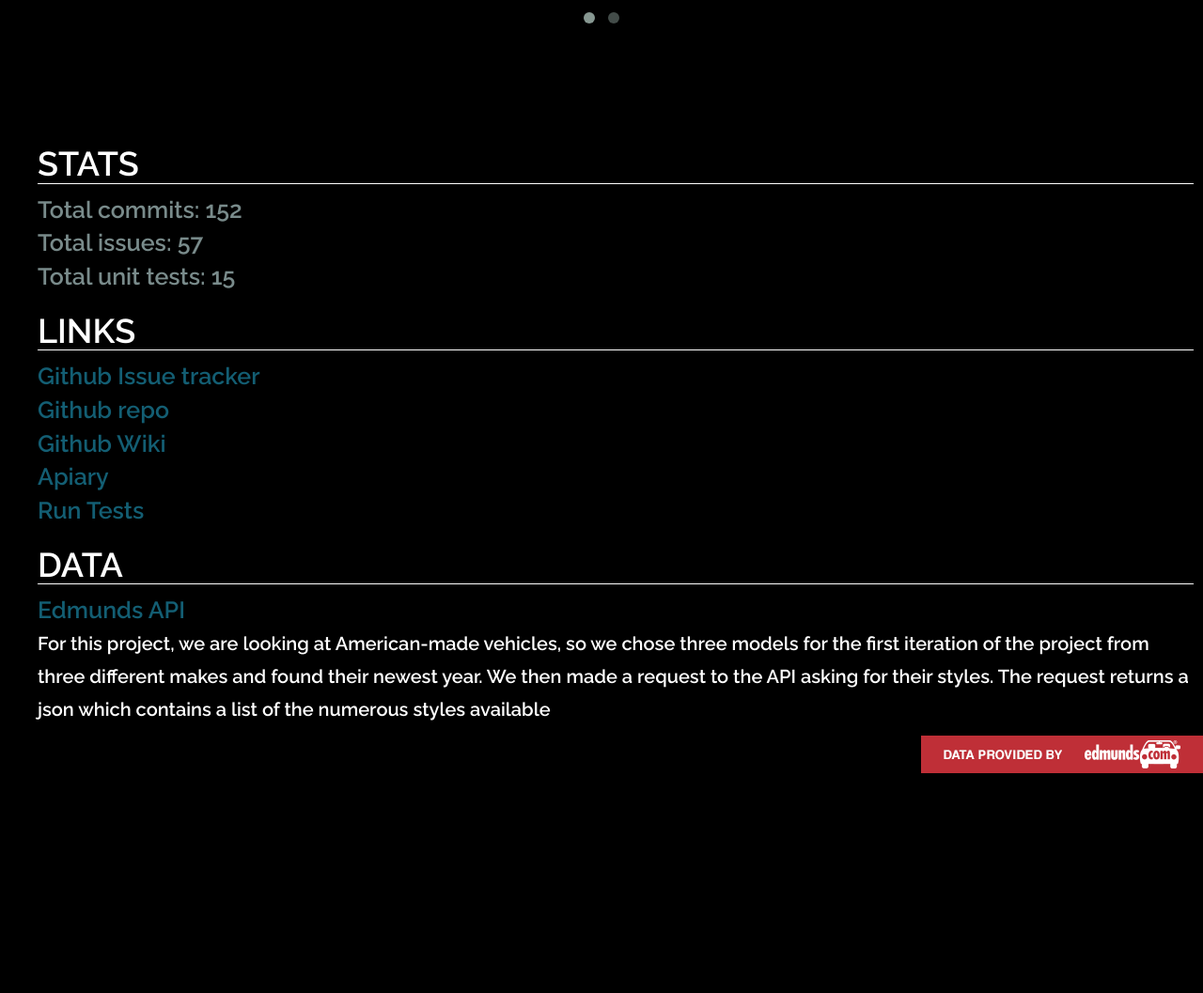
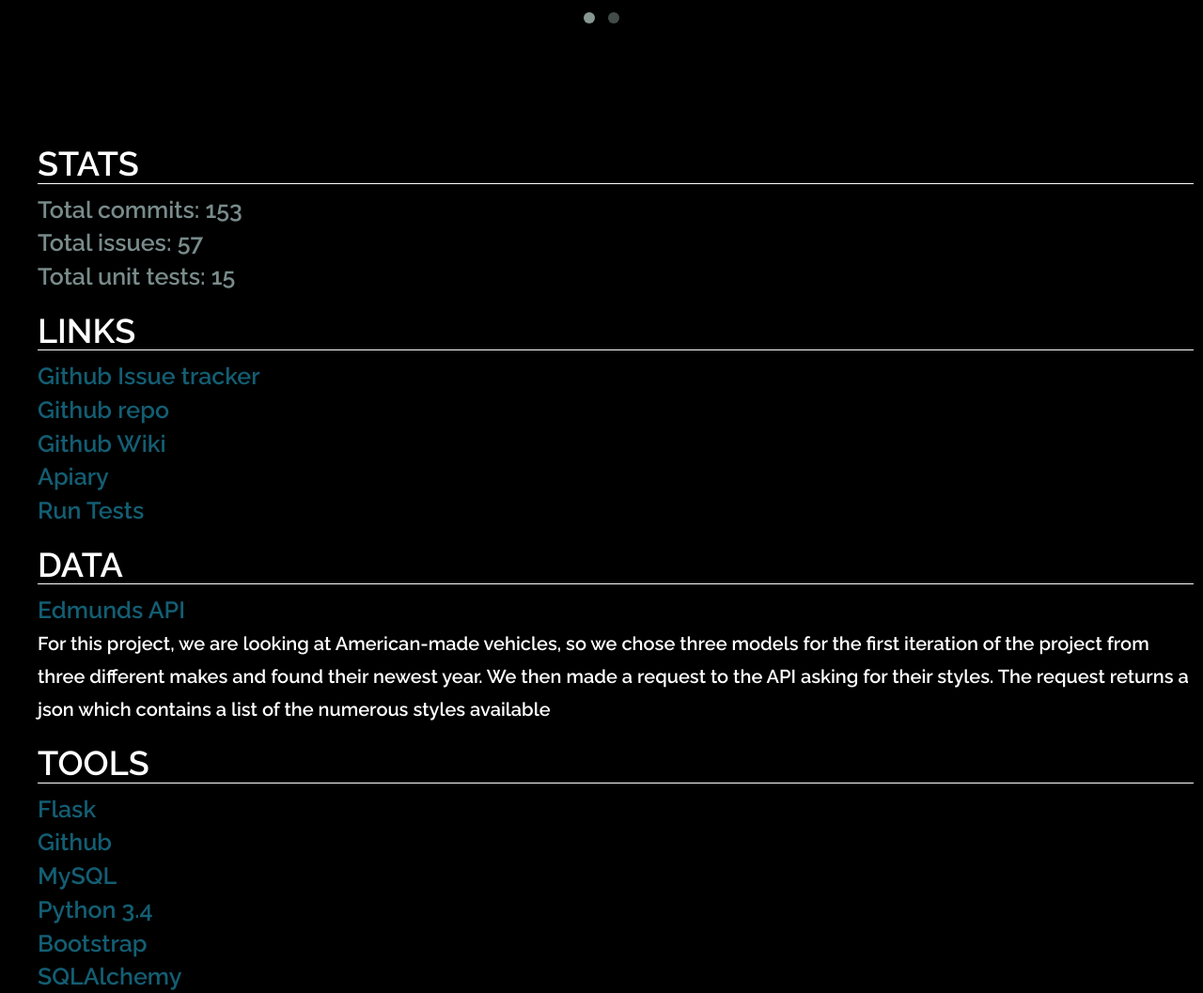
Before and after one commit to CharlesMcquade/cs373-idb, a Flask app: page /about in a window 1280 px wide. Shown: the part 568-1625 px from the top of the page at 94% size. Before the commit the page ends 1391 px from the top, so only its background shows below. Run offline with Flask 2, Linux system fonts and the light colour scheme; some libraries are stand-ins or nearby versions.

Commit message:
Added tools to the about page

```diff
--- a/app/templates/about.html
+++ b/app/templates/about.html
@@ -96,7 +96,7 @@
                         <h4 style="font-family:Raleway">Frontend</h4>
                         <p id="bio">Animesh loves racquetball, frisbee, running and reading. He is currently hooked onto Game of Thrones</p><br>
                         <ul class="list">
-                            <li>Commits: 29</li>
+                            <li>Commits: 30</li>
                             <li>Issues: 13</li>
                             <li>Unit tests: 0</li>
                         </ul>
@@ -143,7 +143,7 @@
   <div class="col-lg-12 stats">
     <h1 class="s_header"> Stats </h1>
     <ul>
-        <li>Total commits: 152</li>
+        <li>Total commits: 153</li>
         <li>Total issues: 57</li>
         <li>Total unit tests: 15</li>
     </ul>
@@ -164,6 +164,18 @@
         <p style="text-align:left;font-size:20px; color:white; margin-right:10px">For this project, we are looking at American-made vehicles, so we chose three models for the first iteration of the project from three different makes and found their newest year. We then made a request to the API asking for their styles. The request returns a json which contains a list of the numerous styles available</p></li>
     </ul>
 
+    <h1 class="s_header">Tools</h1>
+    <ul>
+        <li><a class="listed-item" target="_blank" href="http://flask.pocoo.org/">Flask</a></li>
+        <li><a class="listed-item" target="_blank" href="https://github.com/">Github</a></li>
+        <li><a class="listed-item" target="_blank" href="https://www.mysql.com/">MySQL</a></li>
+        <li><a class="listed-item" target="_blank" href="https://www.python.org/">Python 3.4</a></li>
+        <li><a class="listed-item" target="_blank" href="http://getbootstrap.com/" >Bootstrap</a></li>
+        <li><a class="listed-item" target="_blank" href="http://www.sqlalchemy.org/">SQLAlchemy</a></li>
+
+    </ul>
+
+
   </div>
  </div>
 
```
